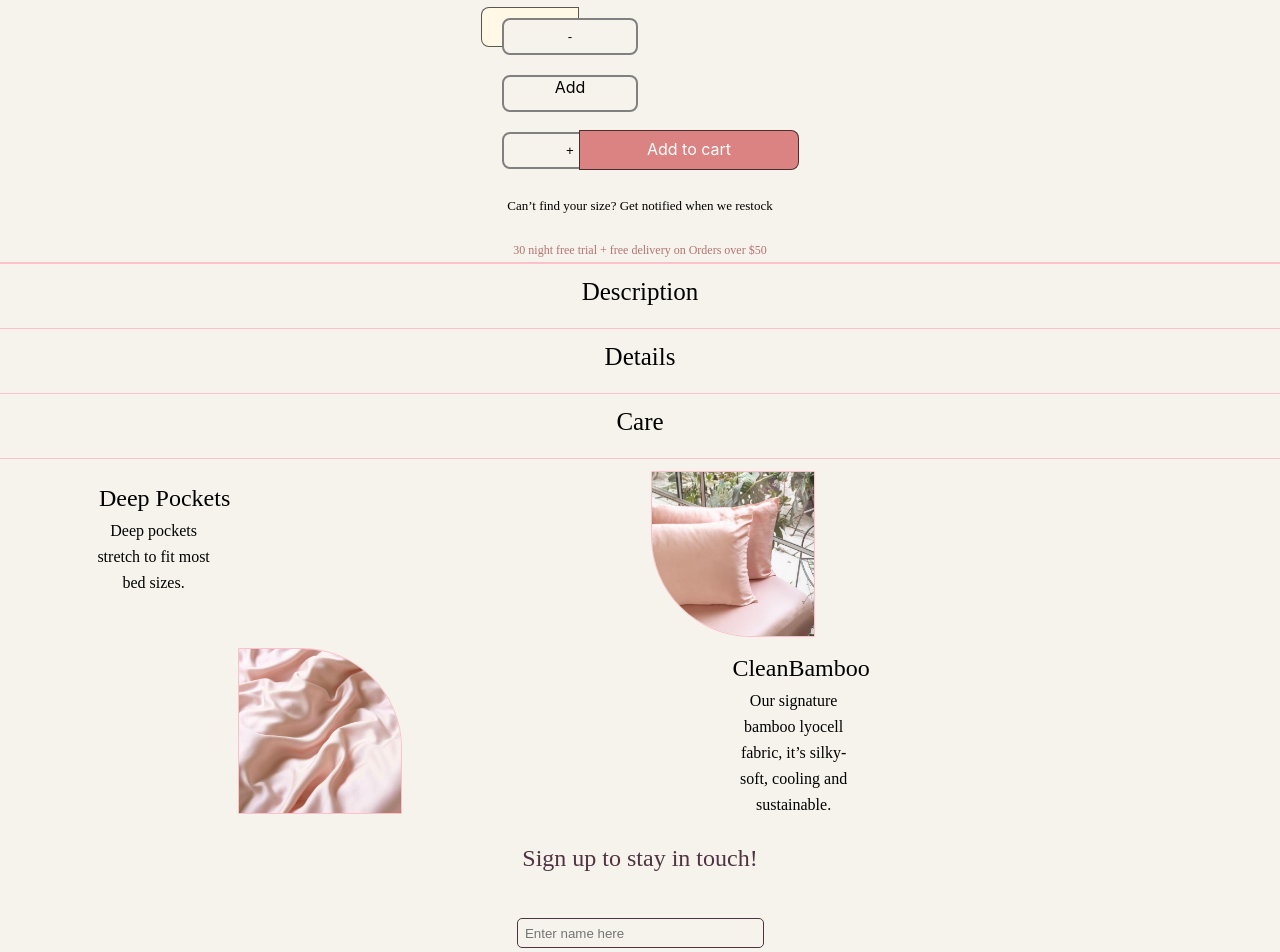
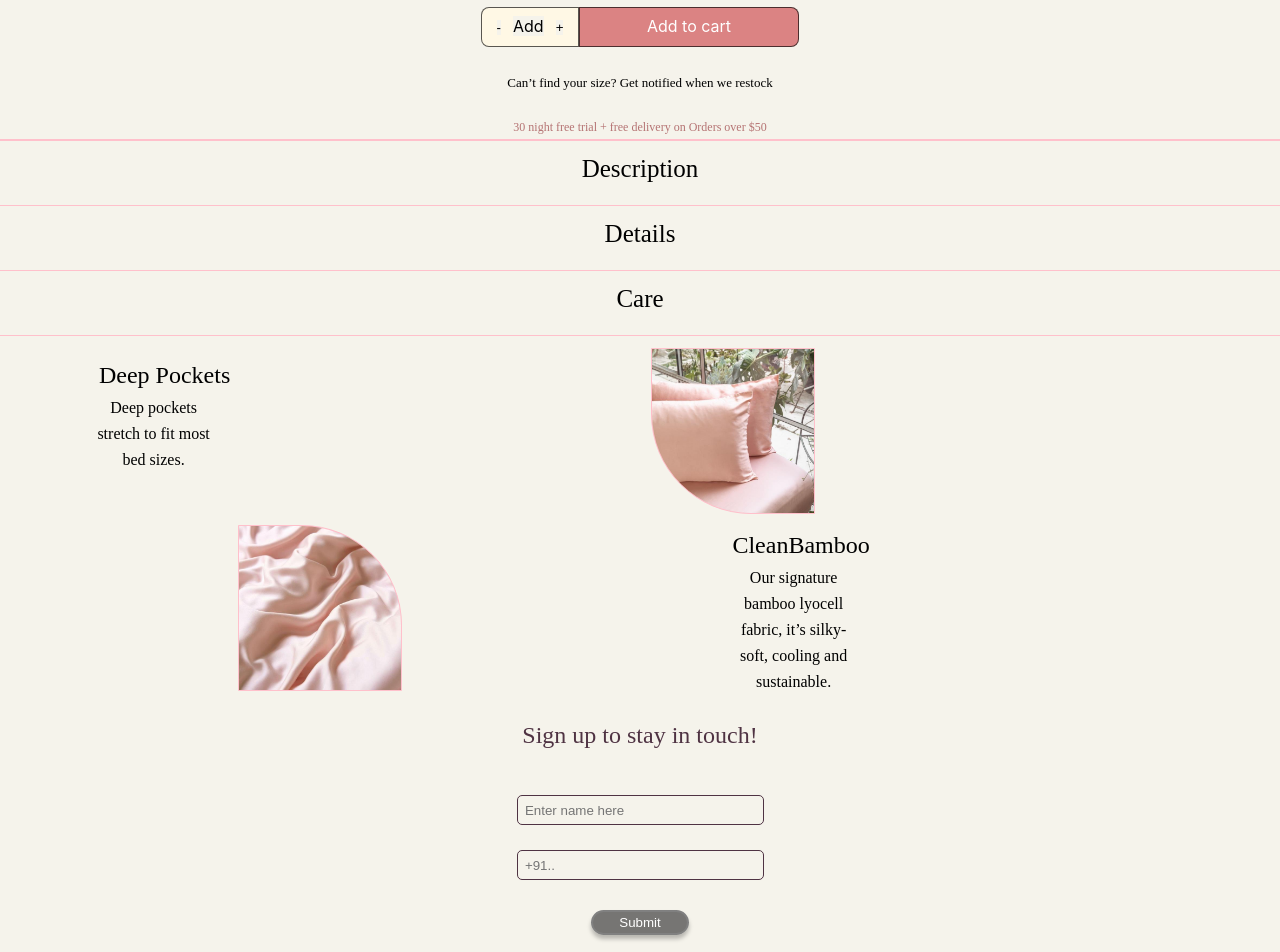
Before and after one commit to Rockschoff/tuckinFrontEnd, a React (Create React App) app: page /Product in a window 1280 px wide. Shown: the part 980-1932 px from the top of the page. Built offline with nearby package versions, Linux system fonts and the light colour scheme; no server answers.

Commit message:
correct button border

```diff
--- a/src/Components/Button.css
+++ b/src/Components/Button.css
@@ -1,4 +1,4 @@
-.button {
+/* .button {
   width: 136px;
   height: 37px;
   border-radius: 8px;
@@ -6,5 +6,5 @@
   margin-left: 20px;
   margin-top: 10px;
   margin-bottom: 10px;
-  border: 2px solid grey;
-}
+   border: 2px solid grey;
+} */
--- a/src/Components/Button.js
+++ b/src/Components/Button.js
@@ -39,7 +39,6 @@ function Button({ name, active }) {
   return (
     <button
       className="button"
-      style={style}
       onClick={() => {
         console.log("yes");
       }}
--- a/src/Components/Form.css
+++ b/src/Components/Form.css
@@ -38,6 +38,7 @@ input[type="submit"] {
   height: 25px;
   background: rgba(51, 51, 51, 0.65);
   box-shadow: 0px 4px 4px rgba(0, 0, 0, 0.25);
+  border: 2px solid grey;
   border-radius: 12.5px;
   margin-top: 20px;
   color: white;
--- a/src/pages/Home.css
+++ b/src/pages/Home.css
@@ -32,6 +32,7 @@
 
   background: rgba(51, 51, 51, 0.65);
   box-shadow: 0px 4px 4px rgba(0, 0, 0, 0.25);
+  border: 2px solid grey;
   border-radius: 21.5px;
   /* color: #fff; */
 }
@@ -97,6 +98,7 @@ img .conclusion-image {
   height: 44px;
   background: rgba(51, 51, 51, 0.65);
   box-shadow: 0px 4px 4px rgba(0, 0, 0, 0.25);
+  border: 2px solid grey;
   border-radius: 37.5px;
   margin-top: 50px;
   margin-bottom: 50px;
--- a/src/pages/Materials.css
+++ b/src/pages/Materials.css
@@ -6,6 +6,7 @@
   margin-left: 20px;
   margin-top: 10px;
   margin-bottom: 10px;
+  border: 2px solid grey;
 }
 .material-button:hover {
 }
```
Also changed, not shown: 1 other file (tests, documents, lock files or other folders).
